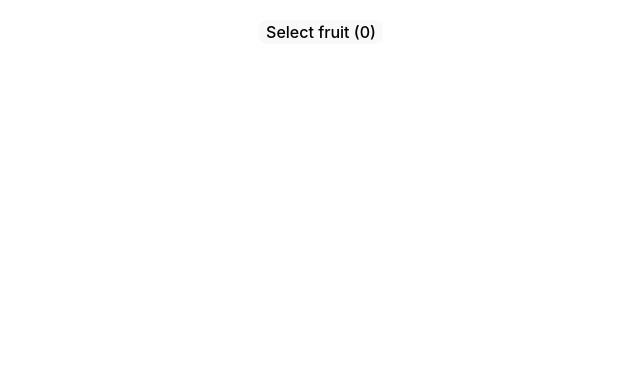
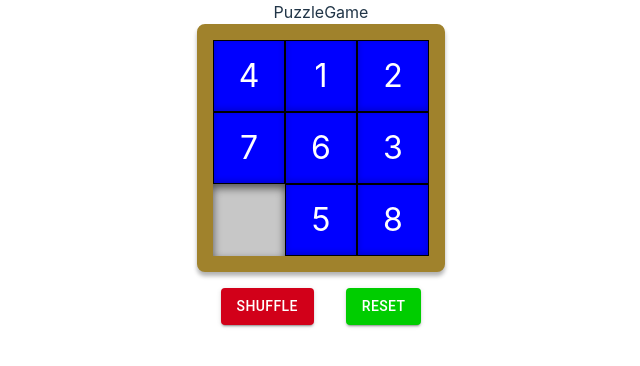
Before and after one commit to dulovici/react-cookbook, a React (Vite) app: page / in a window 1280 px wide. Shown: the top 366 px of the page, without its empty margins (319-959 px from the left). Built offline with nearby package versions, Linux system fonts and the light colour scheme.

Commit message:
Puzzle game

```diff
--- a/src/App.tsx
+++ b/src/App.tsx
@@ -1,5 +1,5 @@
 import "./App.css";
-import DropdownPicker from "./recepies/dropdown_picker/DropdownPicker";
+import PuzzleGame from "./recepies/puzzle_game/PuzzleGame";
 
 function App() {
   return (
@@ -12,7 +12,8 @@ function App() {
       {/* <ImageSlider /> */}
       {/* <PassCode /> */}
       {/* <StopLight /> */}
-      <DropdownPicker />
+      {/* <DropdownPicker /> */}
+      <PuzzleGame />
     </div>
   );
 }
--- a/src/recepies/color_picker_quiz/ColorPickerQuiz.tsx
+++ b/src/recepies/color_picker_quiz/ColorPickerQuiz.tsx
@@ -1,6 +1,7 @@
 import React, { useEffect, useMemo, useState } from "react";
-import { generateRandomColor, shuffle } from "./utils";
+import { generateRandomColor } from "./utils";
 import { usePopup } from "./hooks";
+import { shuffleArray } from "../../utils/utils";
 
 const ColorPickerQuiz = () => {
   const [collor, setCollor] = useState("");
@@ -17,7 +18,7 @@ const ColorPickerQuiz = () => {
   };
 
   const buttons = useMemo(() => {
-    return shuffle([collor, generateRandomColor(), generateRandomColor()]);
+    return shuffleArray([collor, generateRandomColor(), generateRandomColor()]);
   }, [collor]);
 
   useEffect(() => {
--- /dev/null
+++ b/src/recepies/puzzle_game/Puzzle.css
@@ -0,0 +1,87 @@
+.Puzzle-squares {
+    display: inline-grid;
+    box-shadow: 0 4px 4px rgba(0, 0, 0, 0.3);
+    grid-template-columns: 72px 72px 72px;
+    grid-template-rows: 72px 72px 72px;
+    grid-gap: 0;
+    border-style: solid;
+    border-width: 16px;
+    border-radius: 8px;
+    border-color: #a0822c;
+    background-color: #c7c7c7;
+}
+
+.Puzzle-square {
+    display: flex;
+    font-size: 24pt;
+    border: 1px solid black;
+    border-radius: 0;
+    background-color: blue;
+    color: white;
+    box-shadow: inset 0 -2px 6px rgba(0, 0, 0, 0.2);
+    justify-content: center;
+    align-items: center;
+    cursor: pointer;
+    user-select: none;
+}
+
+.Puzzle-square:active {
+    box-shadow: inset 0 0 8px rgba(0, 0, 0, 0.2);
+}
+
+.Puzzle-square-empty, .Puzzle-square-empty:active {
+    border: none;
+    background-color: inherit;
+    box-shadow: inset 0 4px 8px rgba(0, 0, 0, 0.6);
+    cursor: auto;
+}
+
+.Puzzle-complete {
+    color: red;
+    font-size: 20pt;
+    margin-top: 16px;
+}
+
+.Puzzle-controls {
+    display: block;
+}
+
+.Puzzle button {
+    margin: 16px;
+    padding: 6px 16px;
+    font-size: 0.875rem;
+    min-width: 64px;
+    box-sizing: border-box;
+    box-shadow: 0 3px 1px -2px rgba(0,0,0,0.2),0 2px 2px 0 rgba(0,0,0,0.14),0 1px 5px 0 rgba(0,0,0,0.12);
+    font-family: "Roboto", "Helvetica", "Arial", sans-serif;
+    font-weight: 500;
+    line-height: 1.75;
+    border-radius: 4px;
+    letter-spacing: 0.02857em;
+    text-transform: uppercase;
+    border: 0;
+    cursor: pointer;
+    outline: 0;
+    position: relative;
+    align-items: center;
+    vertical-align: middle;
+    -moz-appearance: none;
+    justify-content: center;
+    text-decoration: none;
+    -moz-user-select: none;
+    -webkit-appearance: none;
+}
+
+button.Puzzle-shuffle {
+    background-color: #d20019;
+    color: white;
+}
+
+button.Puzzle-reset {
+    background-color: #00cd00;
+    color: white;
+}
+
+.Puzzle button:active {
+    box-shadow: none;
+}
--- /dev/null
+++ b/src/recepies/puzzle_game/Puzzle.tsx
@@ -0,0 +1,43 @@
+import { useReducer } from "react";
+import reducer from "./reducer";
+
+import "./Puzzle.css";
+
+const Puzzle = () => {
+  const [state, dispatch] = useReducer(reducer, {
+    items: ["4", "1", "2", "7", "6", "3", null, "5", "8"],
+  });
+
+  return (
+    <div className="Puzzle">
+      <div className="Puzzle-squares">
+        {state.items.map((s, i) => (
+          <div
+            className={`Puzzle-square ${s ? "" : "Puzzle-square-empty"}`}
+            key={`square-${i}`}
+            onClick={() => dispatch({ type: "move", payload: i })}
+          >
+            {s}
+          </div>
+        ))}
+      </div>
+      <div className="Puzzle-controls">
+        <button
+          className="Puzzle-shuffle"
+          onClick={() => dispatch({ type: "shuffle" })}
+        >
+          Shuffle
+        </button>
+        <button
+          className="Puzzle-reset"
+          onClick={() => dispatch({ type: "reset" })}
+        >
+          Reset
+        </button>
+      </div>
+      {state.complete && <div className="Puzzle-complete">Complete!</div>}
+    </div>
+  );
+};
+
+export default Puzzle;
--- /dev/null
+++ b/src/recepies/puzzle_game/PuzzleGame.tsx
@@ -0,0 +1,13 @@
+import React from "react";
+import Puzzle from "./Puzzle";
+
+const PuzzleGame = () => {
+  return (
+    <div>
+      PuzzleGame
+      <Puzzle />
+    </div>
+  );
+};
+
+export default PuzzleGame;
--- /dev/null
+++ b/src/recepies/puzzle_game/reducer.ts
@@ -0,0 +1,75 @@
+import { shuffleArray } from "../../utils/utils";
+import { Action, Item, State } from "./types";
+
+/* eslint-disable @typescript-eslint/no-explicit-any */
+function trySwap(newItems: Item[], position: number, t: number): void {
+  if (newItems[t] === null) {
+    const temp = newItems[position];
+    newItems[position] = newItems[t];
+    newItems[t] = temp;
+  }
+}
+
+function arraysEqual(a: Item[], b: Item[]): boolean {
+  for (let i = 0; i < a.length; i++) {
+    if (a[i] !== b[i]) {
+      return false;
+    }
+  }
+  return true;
+}
+
+const CORRECT: Item[] = ["1", "2", "3", "4", "5", "6", "7", "8", null];
+
+function reducer(state: State, action: Action): State {
+  switch (action.type) {
+    case "move": {
+      const position = action.payload;
+      const newItems = [...state.items];
+      const col = position % 3;
+
+      //If position is less than 6, it tries to swap with the item below.
+      if (position < 6) {
+        trySwap(newItems, position, position + 3);
+      }
+      //If position is greater than 2, it tries to swap with the item above.
+      if (position > 2) {
+        trySwap(newItems, position, position - 3);
+      }
+      //If col is less than 2, it tries to swap with the item to the right
+      if (col < 2) {
+        trySwap(newItems, position, position + 1);
+      }
+      //If col is greater than 0, it tries to swap with the item to the left.
+      if (col > 0) {
+        trySwap(newItems, position, position - 1);
+      }
+
+      return {
+        ...state,
+        items: newItems,
+        complete: arraysEqual(newItems, CORRECT),
+      };
+    }
+    case "shuffle": {
+      const shuffledItems = shuffleArray([...state.items]);
+      return {
+        ...state,
+        items: shuffledItems,
+        complete: false,
+      };
+    }
+    case "reset": {
+      return {
+        ...state,
+        items: [...CORRECT],
+        complete: true,
+      };
+    }
+    default: {
+      throw new Error("Unhandled action type: " + JSON.stringify(action));
+    }
+  }
+}
+
+export default reducer;
--- /dev/null
+++ b/src/recepies/puzzle_game/types.ts
@@ -0,0 +1,21 @@
+export type Item = string | null;
+
+export type State = {
+  items: Item[];
+  complete?: boolean;
+};
+
+export type MoveAction = {
+  type: "move";
+  payload: number;
+};
+
+export type ShuffleAction = {
+  type: "shuffle";
+};
+
+export type ResetAction = {
+  type: "reset";
+};
+
+export type Action = MoveAction | ShuffleAction | ResetAction;
--- /dev/null
+++ b/src/utils/utils.ts
@@ -0,0 +1,16 @@
+/* eslint-disable @typescript-eslint/no-explicit-any */
+export const shuffleArray = (array: any[]) => {
+  let currentIndex = array.length;
+  let temporaryValue, randomIndex;
+
+  while (currentIndex !== 0) {
+    randomIndex = Math.floor(Math.random() * currentIndex);
+    currentIndex--;
+
+    temporaryValue = array[currentIndex];
+    array[currentIndex] = array[randomIndex];
+    array[randomIndex] = temporaryValue;
+  }
+
+  return array;
+};
```
Also changed, not shown: src/recepies/color_picker_quiz/utils.ts (+0 -16 lines).
